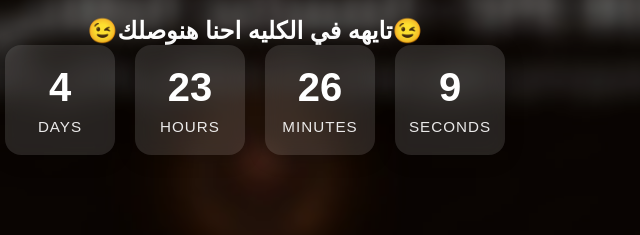
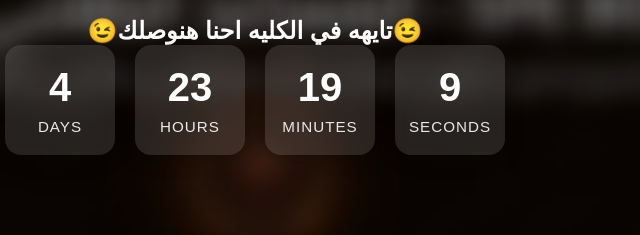
Before and after one commit to NoVirus-lang/no_virus, a plain HTML site: page index.html in a window 1280 px wide. Shown: the part 369-604 px from the top of the page, 385-1025 px from the left. Drawn offline with Linux system fonts and the light colour scheme.

Commit message:
Update index.html

```diff
--- a/index.html
+++ b/index.html
@@ -203,7 +203,7 @@
     targetDate.setDate(now.getDate() + daysUntilThursday);
 
     // Set time to midnight
-    targetDate.setHours(0, 7, 0, 0);
+    targetDate.setHours(0, 0, 0, 7);
 
     // Countdown function
     function updateCountdown(){
```
